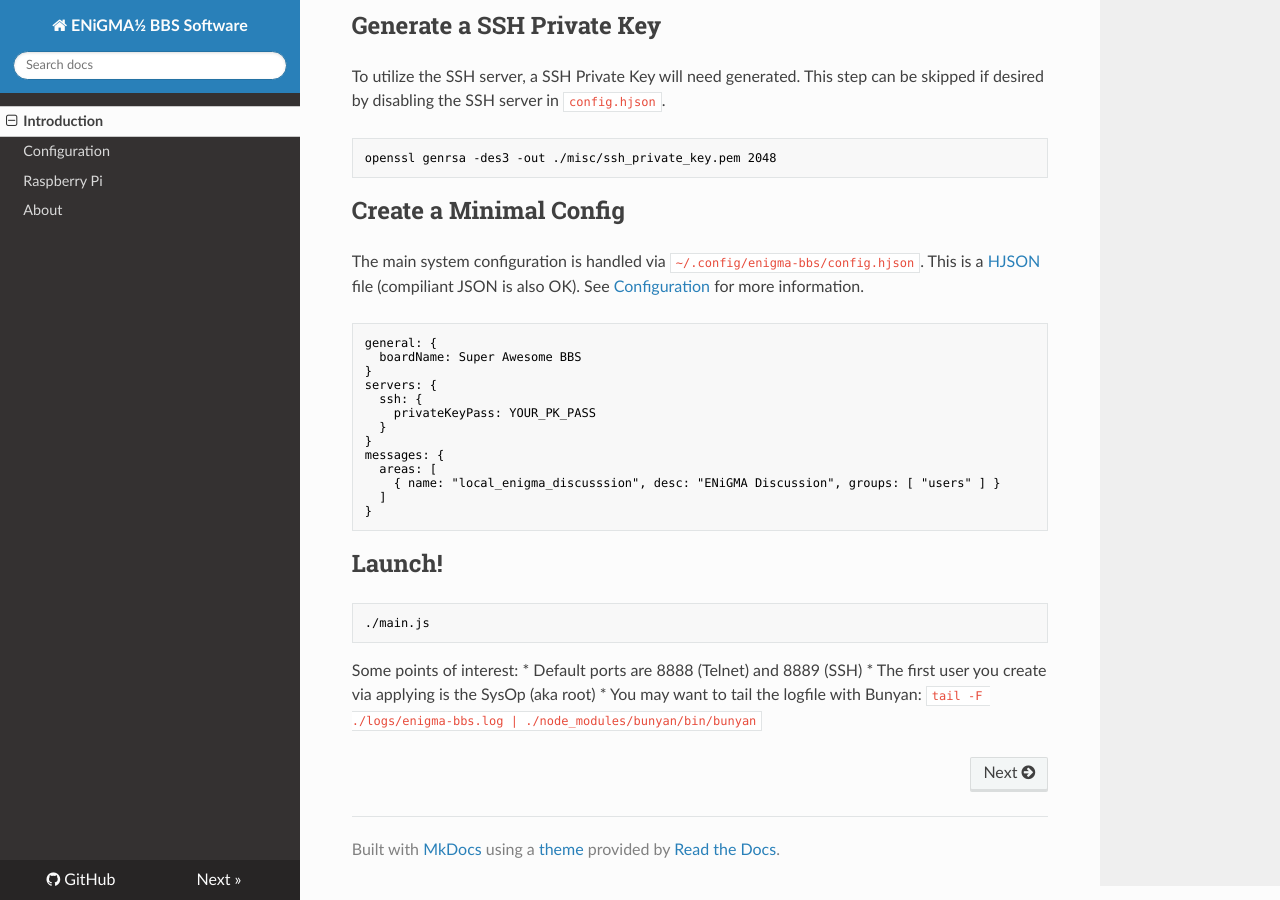
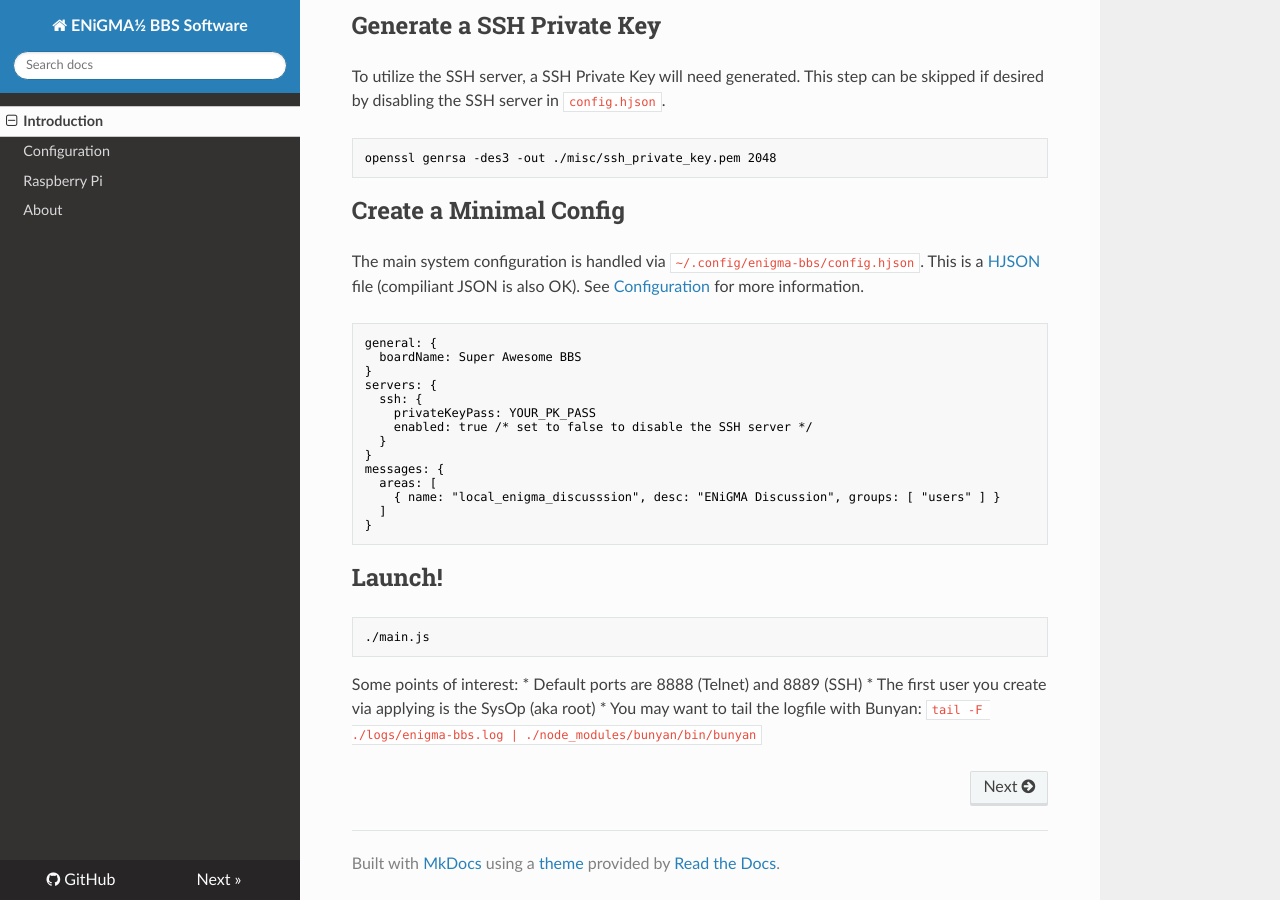
Before and after one commit to NuSkooler/enigma-bbs, an MkDocs documentation site: the page built from docs/index.md, in a window 1280 px wide and 900 px high, scrolled down 757 px. Built offline with MkDocs 1.6.1, drawn with Linux system fonts in a browser that asks for light colours; nearby versions of some CDN libraries; old or Windows-style settings are respelled for this version of MkDocs.

Commit message:
* Add note about disabling SSH server in exmaple config

```diff
--- a/docs/index.md
+++ b/docs/index.md
@@ -36,6 +36,7 @@ general: {
 servers: {
   ssh: {
     privateKeyPass: YOUR_PK_PASS
+    enabled: true /* set to false to disable the SSH server */
   }
 }
 messages: {
```
